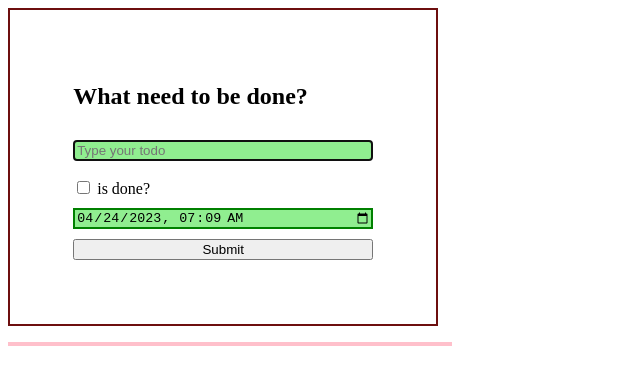
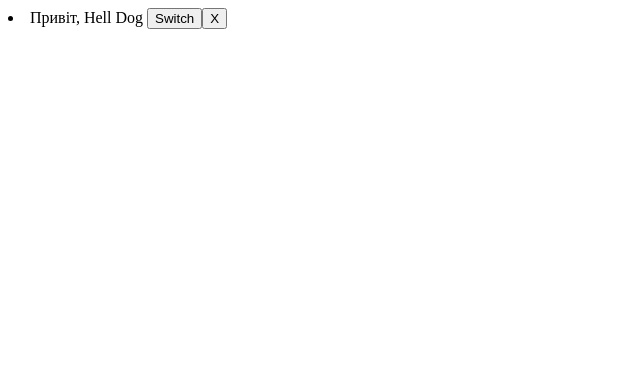
Before and after one commit to freshcodeAlice/fm-2023-react-welcome, a React (Create React App) app: page / in a window 1280 px wide. Shown: the top 384 px of the page, without its empty margins (0-640 px from the left). Built offline with nearby package versions, Linux system fonts and the light colour scheme.

Commit message:
propTypes

```diff
--- a/src/components/Aloha/index.js
+++ b/src/components/Aloha/index.js
@@ -1,4 +1,5 @@
 import React, { Component } from 'react';
+import PropTypes from 'prop-types';
 
 class Aloha extends Component {
     constructor(props) {
@@ -35,4 +36,15 @@ class Aloha extends Component {
     }
 }
 
+
+Aloha.propTypes = {
+    user: PropTypes.shape({
+        firstName: PropTypes.string.isRequired,
+        lastName: PropTypes.string.isRequired,
+        id: PropTypes.number.isRequired
+    }).isRequired
+}
+
+
+
 export default Aloha;
--- a/src/components/App.js
+++ b/src/components/App.js
@@ -1,7 +1,8 @@
 import React, { Component } from 'react';
 import Timer from './Timer';
 import Tree from './Tree';
-import ToDoList from './ToDoList';
+// import ToDoList from './ToDoList';
+import Aloha from './Aloha';
 
 class App extends Component {
   constructor(props) {
@@ -20,7 +21,12 @@ class App extends Component {
   render() {
     const {isRendering} = this.state;
     return (
-    <ToDoList />
+    // <ToDoList />
+    <Aloha user={{
+        firstName: 'Hell',
+        lastName: 'Dog',
+        id: 3
+    }}/>
     );
   }
 }
```
